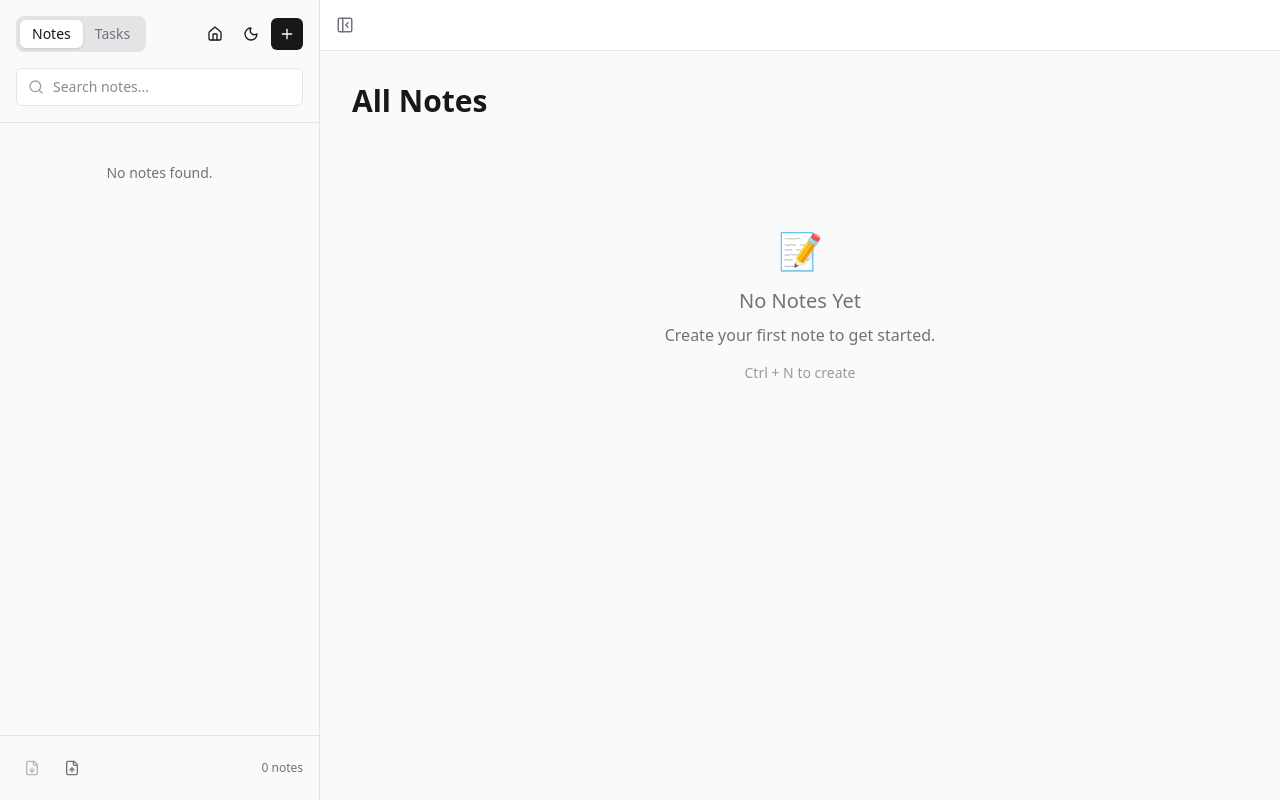
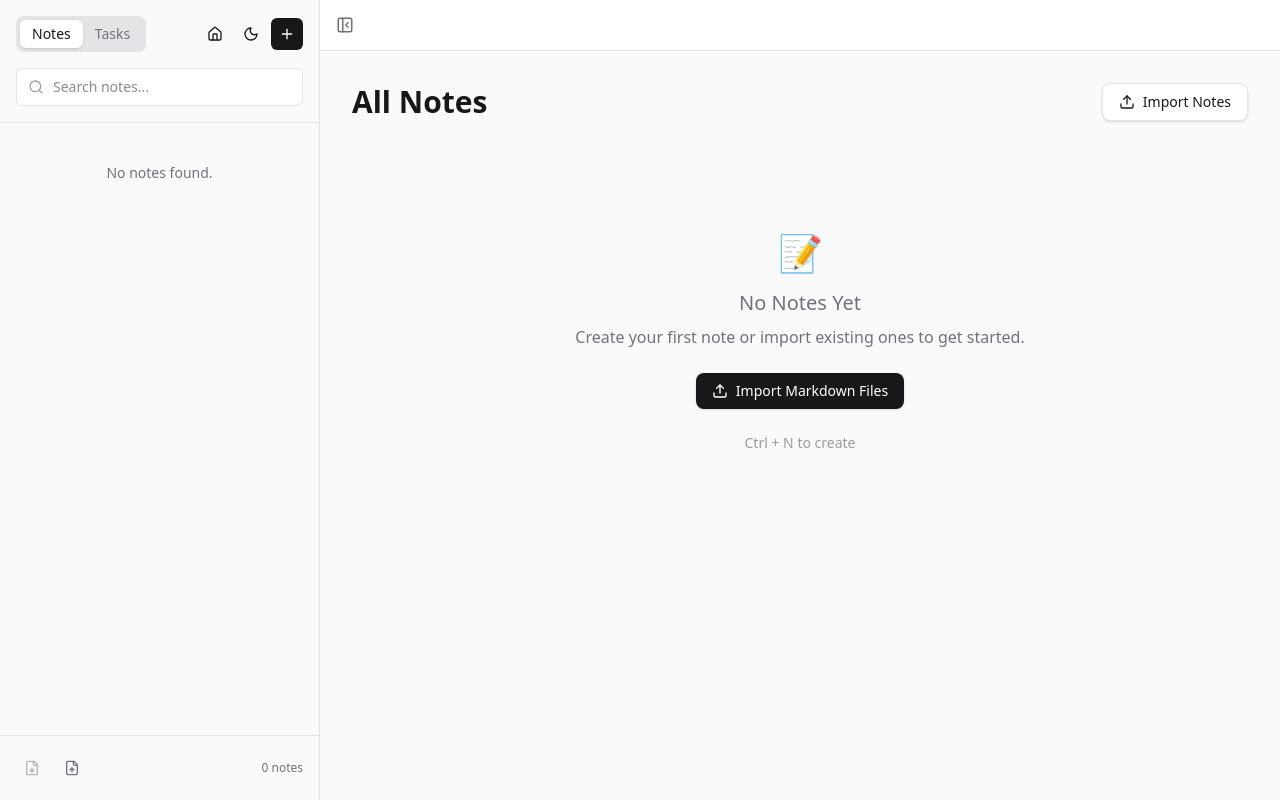
Before and after one commit to 50RISHU/MDEditor, a React (Vite) app: page / in a window 1280 px wide. Built offline with nearby package versions, Linux system fonts and the light colour scheme.

Commit message:
Refactor import & export note

```diff
--- a/src/App.tsx
+++ b/src/App.tsx
@@ -343,6 +343,16 @@ export default function App() {
             {!activeNote && <span className="font-semibold">My Notes</span>}
           </div>
 
+          {!activeNote && (
+            <button
+              onClick={() => fileInputRef.current?.click()}
+              className="p-2 text-zinc-400 hover:text-zinc-600 dark:hover:text-zinc-300 transition-colors rounded-md hover:bg-zinc-100 dark:hover:bg-zinc-800"
+              title="Import Notes"
+            >
+              <Upload size={18} />
+            </button>
+          )}
+
           {activeNote && (
             <div className="flex items-center gap-2">
               <div className="flex bg-zinc-200 dark:bg-zinc-800 rounded-lg p-1">
@@ -370,6 +380,13 @@ export default function App() {
                 </button>
               </div>
               <button
+                onClick={handleExport}
+                className="p-2 text-zinc-400 hover:text-zinc-600 dark:hover:text-zinc-300 transition-colors rounded-md hover:bg-zinc-100 dark:hover:bg-zinc-800"
+                title="Export Note"
+              >
+                <Download size={18} />
+              </button>
+              <button
                 onClick={() => handleDeleteNote(activeNote.id)}
                 className="p-2 text-zinc-400 hover:text-red-500 transition-colors rounded-md hover:bg-zinc-100 dark:hover:bg-zinc-800"
                 title="Delete note"
@@ -394,6 +411,7 @@ export default function App() {
             )}
           </div>
           {activeNote && (
+            <div className="flex items-center gap-3">
               <div className="flex items-center bg-zinc-100 dark:bg-zinc-900 rounded-lg p-1">
                 <button
                   onClick={() => setDesktopViewMode("edit")}
@@ -427,6 +445,14 @@ export default function App() {
                   )}
                 >
                   <BookOpen size={14} /> Read
+                </button>
+              </div>
+              <button
+                onClick={handleExport}
+                className="p-2 text-zinc-500 hover:text-zinc-700 dark:hover:text-zinc-300 hover:bg-zinc-200 dark:hover:bg-zinc-800 rounded-md transition-colors"
+                title="Export Note"
+              >
+                <Download size={18} />
               </button>
             </div>
           )}
@@ -463,15 +489,31 @@ export default function App() {
           ) : (
             <div className="flex-1 overflow-y-auto p-4 lg:p-8 bg-zinc-50 dark:bg-zinc-900/50">
               <div className="max-w-5xl mx-auto">
-                <h1 className="text-3xl font-bold mb-8 hidden lg:block">
+                <div className="hidden lg:flex items-center justify-between mb-8">
+                  <h1 className="text-3xl font-bold">
                     All Notes
                   </h1>
+                  <button
+                    onClick={() => fileInputRef.current?.click()}
+                    className="flex items-center gap-2 px-4 py-2 bg-white dark:bg-zinc-950 border border-zinc-200 dark:border-zinc-800 rounded-lg shadow-sm hover:bg-zinc-50 dark:hover:bg-zinc-900 transition-colors font-medium text-sm"
+                  >
+                    <Upload size={16} />
+                    Import Notes
+                  </button>
+                </div>
                 {notes.length === 0 ? (
                   <div className="text-center py-20 text-zinc-500">
                     <div className="text-4xl mb-4">📝</div>
                     <h2 className="text-xl font-medium mb-2">No Notes Yet</h2>
-                    <p>Create your first note to get started.</p>
-                    <p className="hidden lg:block text-sm mt-4 opacity-70">
+                    <p className="mb-6">Create your first note or import existing ones to get started.</p>
+                    <button
+                      onClick={() => fileInputRef.current?.click()}
+                      className="inline-flex items-center gap-2 px-4 py-2 bg-zinc-900 text-white dark:bg-zinc-100 dark:text-zinc-900 rounded-lg shadow-sm hover:opacity-90 transition-opacity font-medium text-sm"
+                    >
+                      <Upload size={16} />
+                      Import Markdown Files
+                    </button>
+                    <p className="hidden lg:block text-sm mt-6 opacity-70">
                       Ctrl + N to create
                     </p>
                   </div>
```
Lines whose indentation alone changed are shown as unchanged.
